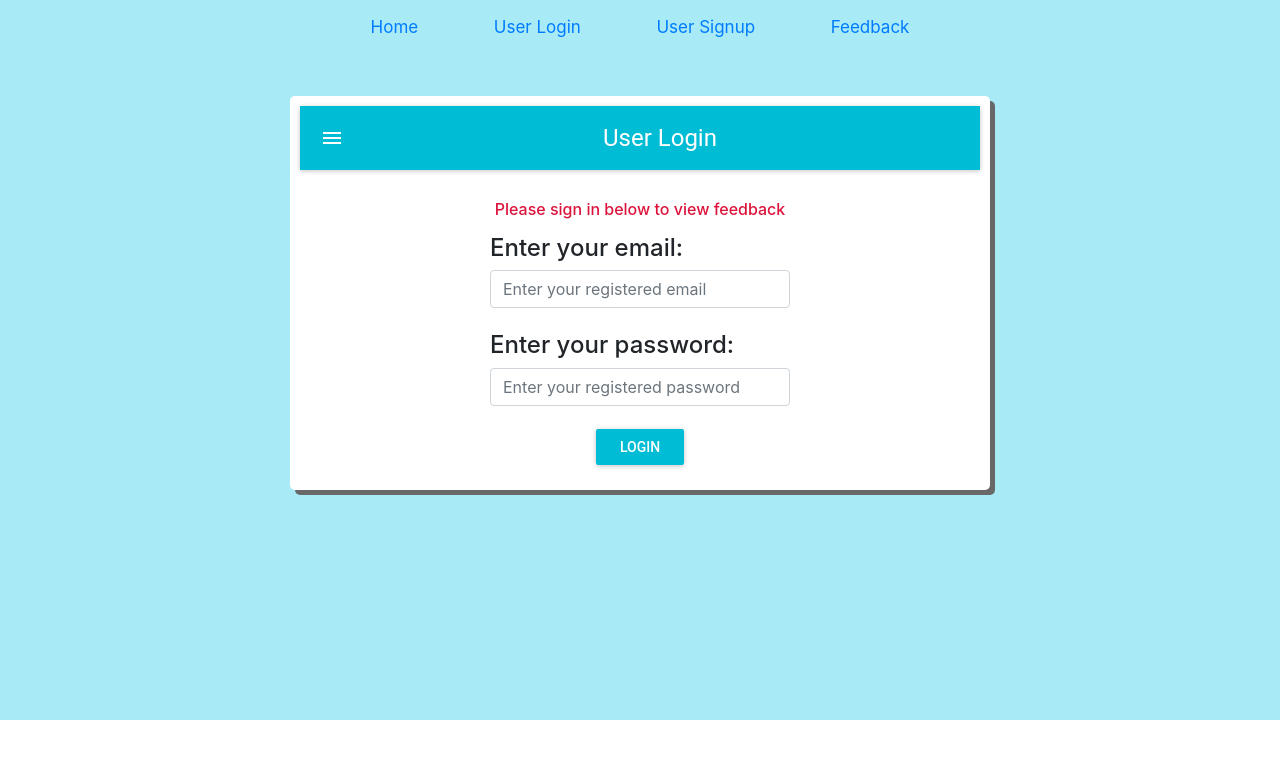
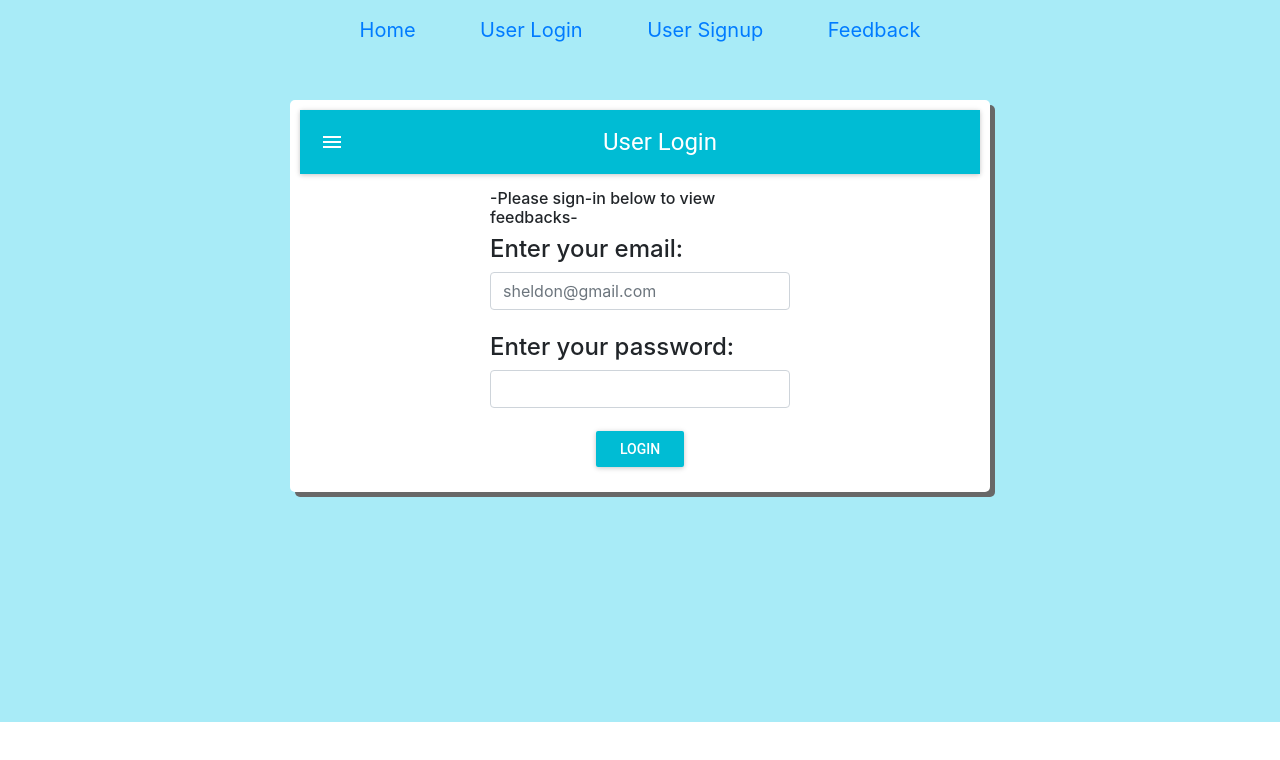
Before and after one commit to lootster/first-backend-project, a React (Create React App) app in the folder client/: page /login in a window 1280 px wide. Shown: the top 760 px of the page. Built offline with nearby package versions, Linux system fonts and the light colour scheme.

Commit message:
Revert "completed app struture"
This reverts commit e99e99cddcb85d812da82e9830abe5269d7f0a61.

```diff
--- a/client/src/App.css
+++ b/client/src/App.css
@@ -5,7 +5,7 @@
 }
 
 .navlink {
-  font-size: 17px ;
+  font-size: 20px;
   padding: 5px;
   max-width: 700px;
   display: flex;
@@ -39,7 +39,6 @@
 
 .feedback-input {
   width: 500px;
-  max-width: 100%;
 }
 
 .login {
@@ -49,12 +48,6 @@
   margin: 50px auto 220px auto;
   border-radius: 5px;
   box-shadow: 5px 5px #686868;
-}
-
-.sign-in-message {
-  color: crimson;
-  text-align: center;
-  margin: 15px auto;
 }
 
 .register {
--- a/client/src/App.js
+++ b/client/src/App.js
@@ -3,6 +3,7 @@ import {
   BrowserRouter as Router,
   Route,
   Switch,
+  // Redirect
 } from "react-router-dom";
 import "./App.css";
 import Home from "./Home";
--- a/client/src/Feedback.js
+++ b/client/src/Feedback.js
@@ -15,7 +15,7 @@ class Feedback extends Component {
 
   componentWillMount() {
     if (sessionStorage.getItem("user")) {
-      console.log("User login session started");
+      console.log("Call user feed");
     } else {
       this.setState({ redirect: true });
     }
@@ -41,15 +41,13 @@ class Feedback extends Component {
     sessionStorage.setItem("user", "");
     sessionStorage.clear();
     alert(
-      "You have been logged out.\nPlease re-login again to view feedback"
+      "You have logged out successfully!\nPlease login again to view feedbacks"
     );
     this.setState({ redirect: true });
-    console.log("User login session ended");
   }
 
   render() {
     if (this.state.redirect) {
-      alert("You will be re-directed to login page.\nPlease sign in to view feedback.");
       return <Redirect to={"/login"} />;
     }
 
--- a/client/src/Form.js
+++ b/client/src/Form.js
@@ -23,7 +23,7 @@ class Form extends Component {
   }
 
   handleSubmit(event) {
-    alert("Received feedback submitted by " + this.state.userName);
+    alert("Feedback received and was submitted by " + this.state.userName);
 
     event.preventDefault();
 
--- a/client/src/Login.js
+++ b/client/src/Login.js
@@ -70,14 +70,12 @@ class Login extends Component {
               <AppBar title="User Login" />
               <div className="form-group">
                 <label className="user-input">
-                  <div className="sign-in-message">
-                    <h6>Please sign in below to view feedback</h6>
-                  </div>
+                  <h6> -Please sign-in below to view feedbacks-</h6>
                   <h4>Enter your email: </h4>
                   <input
                     className="form-control"
                     type="email"
-                    placeholder="Enter your registered email"
+                    placeholder="sheldon@gmail.com"
                     name="email"
                     value={this.state.email}
                     onChange={this.handleChange}
@@ -91,7 +89,6 @@ class Login extends Component {
                   <input
                     className="form-control"
                     type="password"
-                    placeholder="Enter your registered password"
                     name="password"
                     value={this.state.password}
                     onChange={this.handleChange}
--- a/client/src/Register.js
+++ b/client/src/Register.js
@@ -32,16 +32,7 @@ class Register extends Component {
       body: JSON.stringify(this.state)
     })
       .then(response => response.json())
-      .then(response => {
-        console.log(response);
-        if(response.user === undefined) {
-          alert("Error! " + response.message);
-        }
-        else{
-        alert("Success! New user registered with following info:\nUsername: " + response.user.username + "\nEmail: " +
-        response.user.email + "\nPlease login with your email and password.");
-        }
-      })
+      .then(response => console.log(response))
 
     this.setState({
       username: "",
@@ -62,7 +53,7 @@ class Register extends Component {
                 <input
                   className="form-control"
                   type="text"
-                  placeholder="eg. sheldon"
+                  placeholder="sheldon"
                   name="username"
                   value={this.state.username}
                   onChange={this.handleChange}
@@ -76,7 +67,7 @@ class Register extends Component {
                 <input
                   className="form-control"
                   type="email"
-                  placeholder="eg. sheldon@gmail.com"
+                  placeholder="sheldon@gmail.com"
                   name="email"
                   value={this.state.email}
                   onChange={this.handleChange}
@@ -90,7 +81,6 @@ class Register extends Component {
                 <input
                   className="form-control"
                   type="password"
-                  placeholder="Contain at least 5 characters"
                   name="password"
                   value={this.state.password}
                   onChange={this.handleChange}
```
Also changed, not shown: 1 other file (tests, documents, lock files or other folders).
